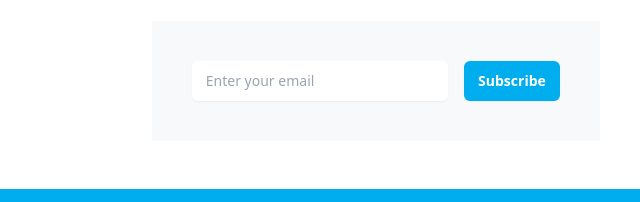
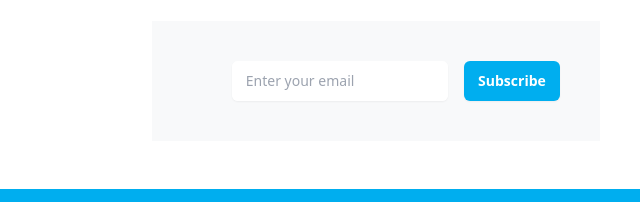
Before and after one commit to alimuhammeddev/Ayo, a plain HTML site: page index.html in a window 1280 px wide. Shown: the part 4886-5088 px from the top of the page, 313-953 px from the left. Drawn offline with nearby package versions, Linux system fonts and the light colour scheme.

Commit message:
worked on input field

```diff
--- a/index.html
+++ b/index.html
@@ -449,7 +449,7 @@
         <div style="margin-left: 36%;">
             <div class="mt-6 flex max-w-md gap-x-4 lg:p-10 p-4 bg-[#F8F9FA] -ml-40 lg:ml-1 py-10">
                 <label for="email-address" class="sr-only">Email address</label>
-                <input id="email-address" name="email" type="email" autocomplete="email" required class="min-w-0 flex-auto rounded-md border-0 bg-white px-3.5 py-2 text-white shadow-sm ring-1 ring-inset ring-white focus:ring-2 focus:ring-inset focus:ring-indigo-500 sm:text-sm sm:leading-6" placeholder="Enter your email">
+                <input id="email-address" name="email" type="email" autocomplete="email" required class="min-w-0 flex-auto rounded-md border-0 bg-white px-3.5 py-2 text-white shadow-sm ring-1 ring-inset ring-white focus:ring-2 focus:ring-inset focus:ring-indigo-500 sm:text-sm sm:leading-6 ml-10" placeholder="Enter your email">
                 <button type="submit" class="flex-none rounded-md bg-[#00AEEF] px-3.5 py-2.5 text-sm font-semibold text-white shadow-sm hover:bg-[#00AEEF] focus-visible:outline focus-visible:outline-2 focus-visible:outline-offset-2 focus-visible:outline-white">Subscribe</button>
               </div>
         </div>
```
